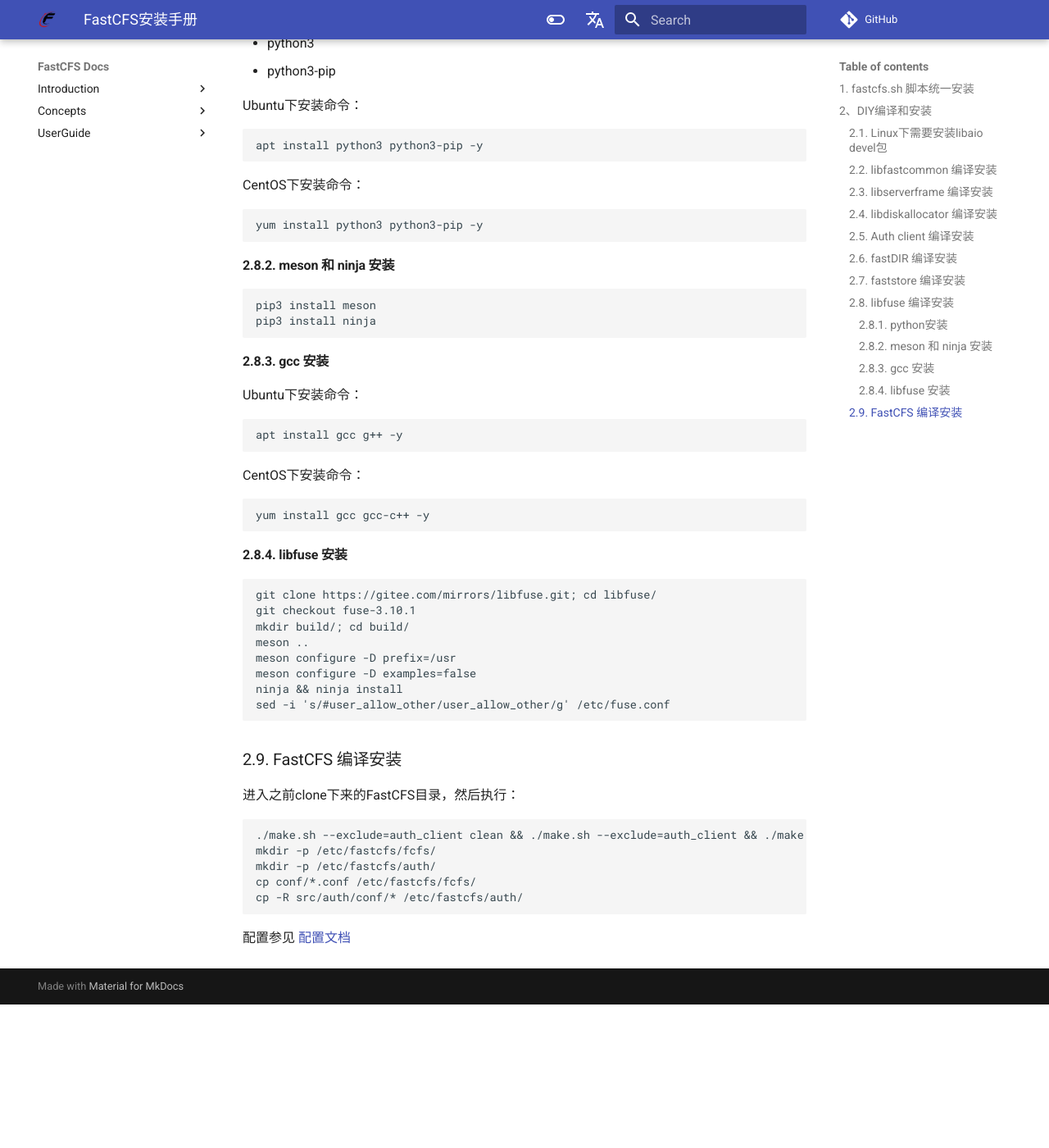
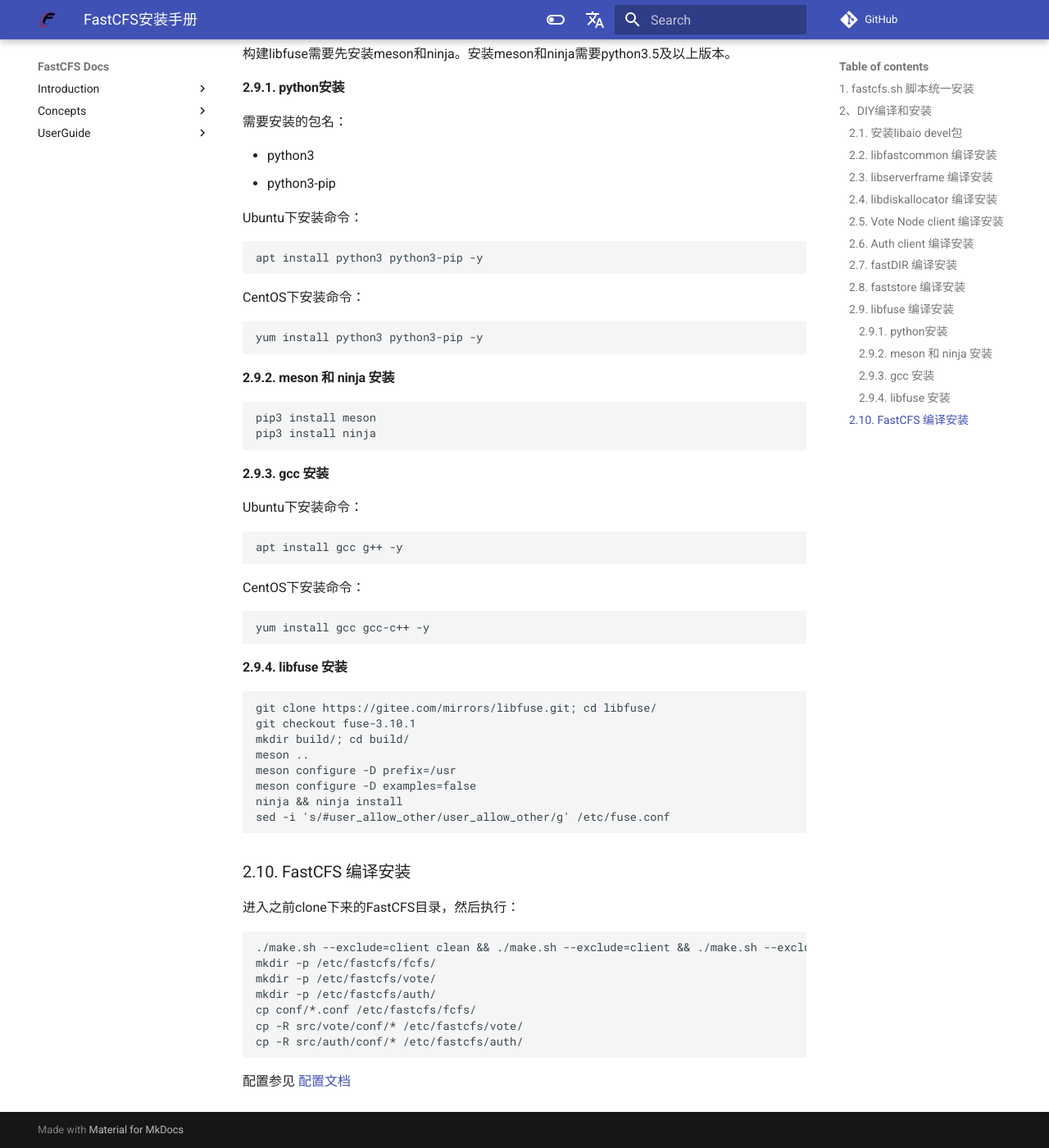
Before and after one commit to happyfish100/FastCFS, an MkDocs documentation site: the page built from docs/INSTALL-zh_CN.md, in a window 1280 px wide and 1400 px high, scrolled down 2333 px. Shown: the whole window at 82% size. Built offline with MkDocs 1.6.1 and Material for MkDocs 9.7.7, drawn with Linux system fonts in a browser that asks for light colours; comment, search, counter and statistics services are not loaded; the version menu is left out; before the commit the page ends 3558 px from its top, so only the background shows below that; some of the changed text lies outside the part shown.

Commit message:
docs/INSTALL.md changed for vote node

````diff
--- a/docs/INSTALL-zh_CN.md
+++ b/docs/INSTALL-zh_CN.md
@@ -30,7 +30,7 @@ df -h /opt/fastcfs/fuse | grep fuse
 
 ## 2、DIY编译和安装
 
-### 2.1. Linux下需要安装libaio devel包
+### 2.1. 安装libaio devel包
 
 对于 CentOS或REHL，执行：
 
@@ -75,14 +75,21 @@ git clone https://gitee.com/fastdfs100/libdiskallocator.git; cd libdiskallocator
 ./make.sh clean && ./make.sh && ./make.sh install
 ```
 
-### 2.5. Auth client 编译安装
+### 2.5. Vote Node client 编译安装
+
+```
+git clone https://gitee.com/fastdfs100/FastCFS.git; cd FastCFS/
+./make.sh clean && ./make.sh --module=vote_client && ./make.sh --module=vote_client install
+```
+
+### 2.6. Auth client 编译安装
 
 ```
 git clone https://gitee.com/fastdfs100/FastCFS.git; cd FastCFS/
 ./make.sh clean && ./make.sh --module=auth_client && ./make.sh --module=auth_client install
 ```
 
-### 2.6. fastDIR 编译安装
+### 2.7. fastDIR 编译安装
 
 ```
 git clone https://gitee.com/fastdfs100/fastDIR.git; cd fastDIR/
@@ -101,13 +108,13 @@ cp conf/*.conf /etc/fastcfs/fstore/
 ```
 
 
-### 2.8. libfuse 编译安装
+### 2.9. libfuse 编译安装
 
 libfuse 编译依赖比较复杂，建议使用脚本libfuse_setup.sh一键编译和安装。或者执行如下步骤DIY：
 
 构建libfuse需要先安装meson和ninja。安装meson和ninja需要python3.5及以上版本。
 
-#### 2.8.1. python安装
+#### 2.9.1. python安装
 
 需要安装的包名：
 
@@ -126,14 +133,14 @@ CentOS下安装命令：
 yum install python3 python3-pip -y
 ```
 
-#### 2.8.2. meson 和 ninja 安装
+#### 2.9.2. meson 和 ninja 安装
 
 ```
 pip3 install meson
 pip3 install ninja
 ```
 
-#### 2.8.3. gcc 安装
+#### 2.9.3. gcc 安装
 
 Ubuntu下安装命令：
 
@@ -147,7 +154,7 @@ CentOS下安装命令：
 yum install gcc gcc-c++ -y
 ```
 
-#### 2.8.4. libfuse 安装
+#### 2.9.4. libfuse 安装
 
 ```
 git clone https://gitee.com/mirrors/libfuse.git; cd libfuse/
@@ -160,14 +167,16 @@ ninja && ninja install
 sed -i 's/#user_allow_other/user_allow_other/g' /etc/fuse.conf
 ```
 
-### 2.9. FastCFS 编译安装
+### 2.10. FastCFS 编译安装
 
 进入之前clone下来的FastCFS目录，然后执行：
 ```
-./make.sh --exclude=auth_client clean && ./make.sh --exclude=auth_client && ./make.sh --exclude=auth_client install
+./make.sh --exclude=client clean && ./make.sh --exclude=client && ./make.sh --exclude=client install
 mkdir -p /etc/fastcfs/fcfs/
+mkdir -p /etc/fastcfs/vote/
 mkdir -p /etc/fastcfs/auth/
 cp conf/*.conf /etc/fastcfs/fcfs/
+cp -R src/vote/conf/* /etc/fastcfs/vote/
 cp -R src/auth/conf/* /etc/fastcfs/auth/
 ```
 
````
Also changed, not shown: other parts of docs/INSTALL-zh_CN.md (+1 -1 lines), docs/INSTALL.md (+17 -7 lines).
